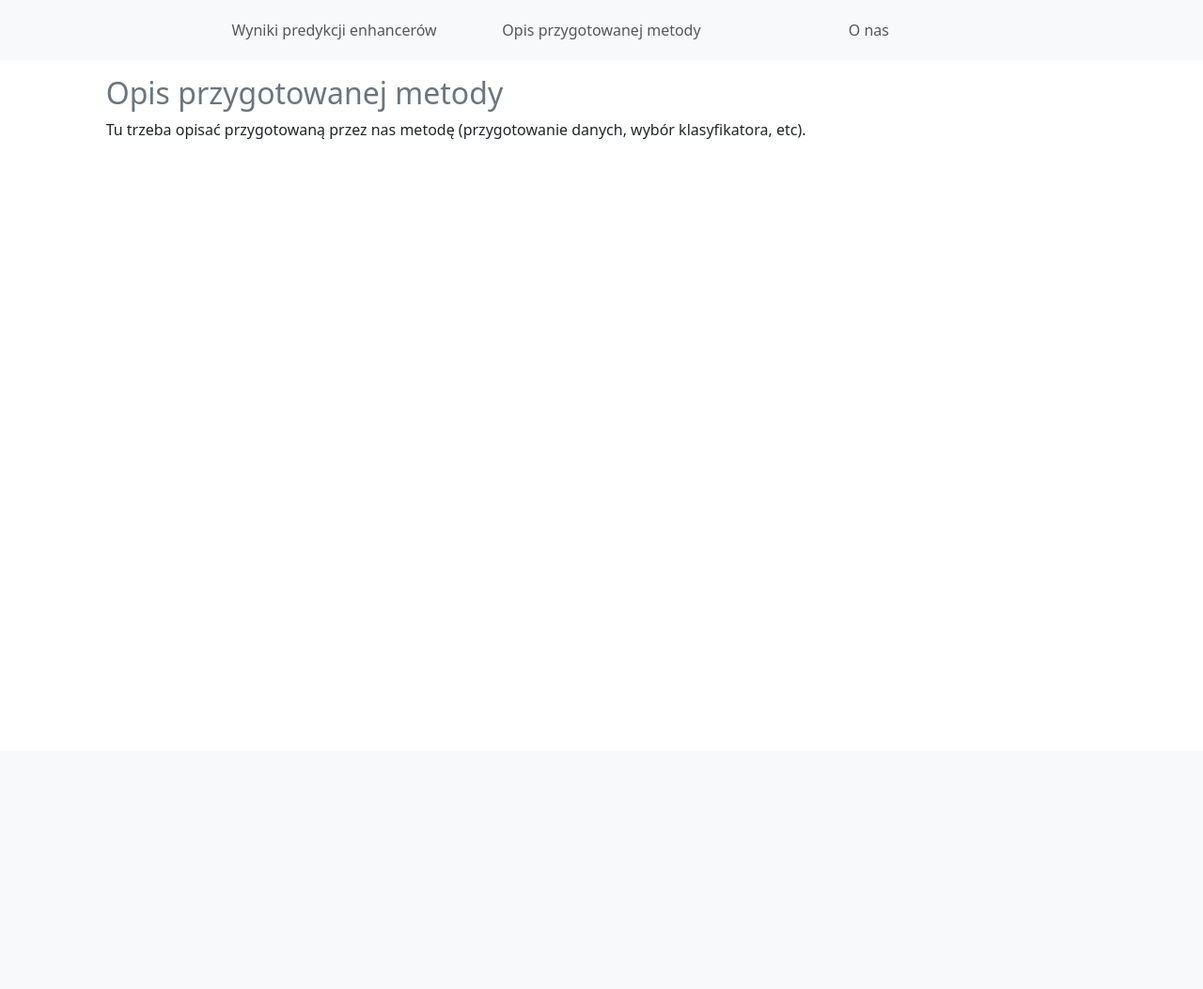
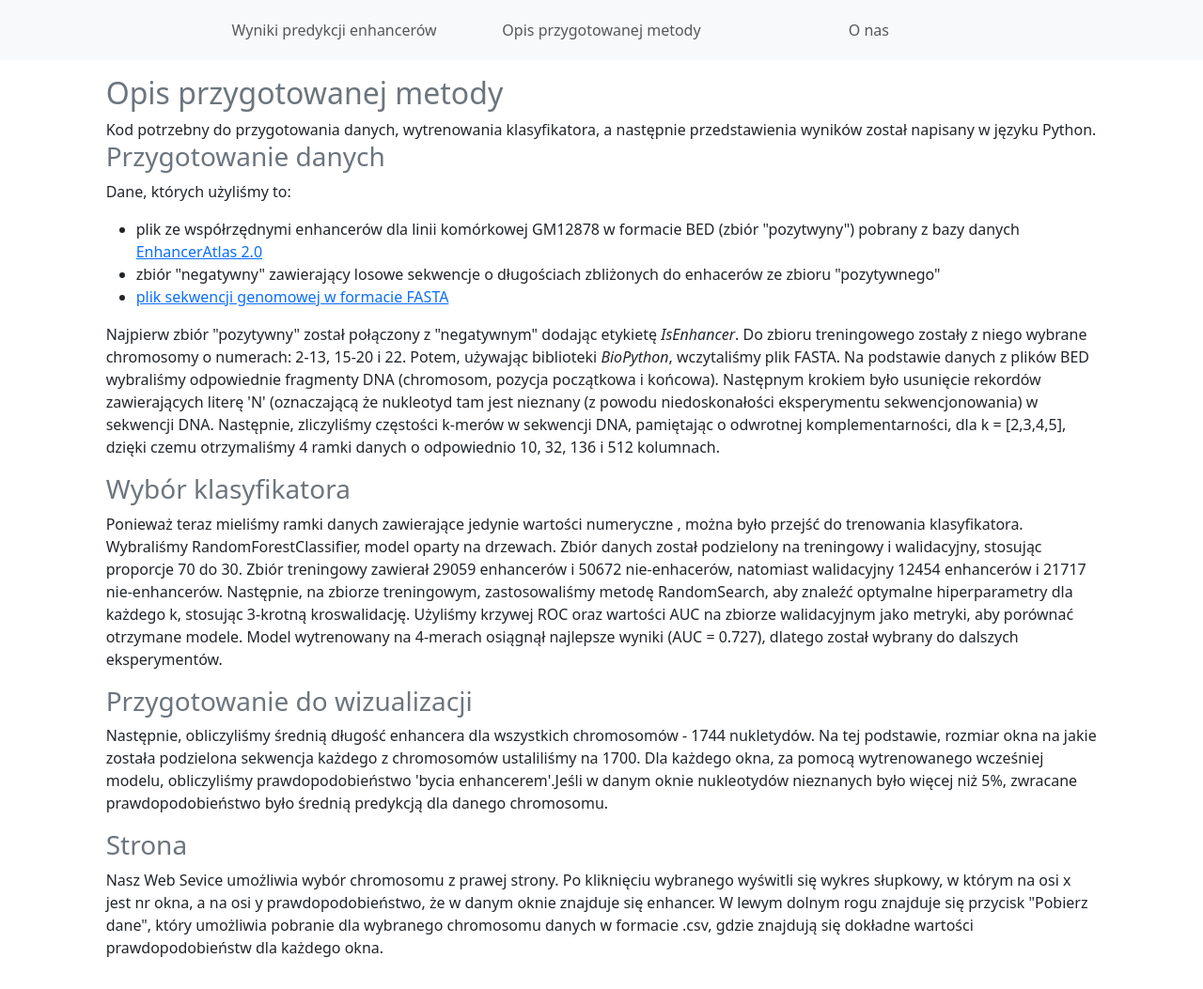
Before and after one commit to zakrzewow/wb-django-service, a Django app: page /howto/ in a window 1280 px wide. Shown: the whole page at 94% size. Before the commit the page ends 148 px from the top, so only its background shows below. Run offline with Django 4.2, Linux system fonts and the light colour scheme.

Commit message:
ADD DESCRIPTION OF METHODS

```diff
--- a/service/templates/service/howto.html
+++ b/service/templates/service/howto.html
@@ -3,6 +3,70 @@
 {% block content %}
     <h2 class="h2 text-secondary">Opis przygotowanej metody</h2>
 
-    Tu trzeba opisać przygotowaną przez nas metodę (przygotowanie danych, wybór klasyfikatora, etc).
+    Kod potrzebny do przygotowania danych, wytrenowania klasyfikatora, a następnie przedstawienia wyników
+    został napisany w języku Python.
+    <section>
+        <h3 class="h3 text-secondary">Przygotowanie danych</h3>
+        <p>
+            Dane, których użyliśmy to:
+        <ul>
+            <li> plik ze współrzędnymi enhancerów dla linii komórkowej GM12878 w formacie BED (zbiór "pozytwyny")
+                pobrany z bazy danych <a href="http://www.enhanceratlas.org/">
+                    EnhancerAtlas 2.0</a></li>
+            <li>zbiór "negatywny" zawierający losowe sekwencje o długościach zbliżonych do enhacerów
+                ze zbioru "pozytywnego"
+            </li>
+            <li><a href="https://www.gencodegenes.org/human/release_43lift37.html">
+                plik sekwencji genomowej w formacie FASTA</a></li>
+        </ul>
 
+        Najpierw zbiór "pozytywny" został połączony z "negatywnym" dodając etykietę <i>IsEnhancer</i>.
+        Do zbioru treningowego zostały z niego wybrane chromosomy o numerach: 2-13, 15-20 i 22.
+        Potem, używając biblioteki <i>BioPython</i>, wczytaliśmy plik FASTA. Na podstawie danych z plików BED
+        wybraliśmy odpowiednie fragmenty DNA (chromosom, pozycja początkowa i końcowa).
+        Następnym krokiem było usunięcie rekordów zawierających literę 'N' (oznaczającą
+        że nukleotyd tam jest nieznany (z powodu niedoskonałości eksperymentu sekwencjonowania)
+        w sekwencji DNA. Następnie, zliczyliśmy częstości k-merów w sekwencji DNA, pamiętając o odwrotnej komplementarności,
+        dla k = [2,3,4,5], dzięki czemu otrzymaliśmy 4 ramki danych o odpowiednio 10, 32, 136 i 512 kolumnach.
+        </p>
+    </section>
+
+    <section>
+        <h3 class="h3 text-secondary">Wybór klasyfikatora</h3>
+        <p>Ponieważ teraz mieliśmy ramki danych zawierające jedynie wartości numeryczne , można było przejść do trenowania
+            klasyfikatora. Wybraliśmy RandomForestClassifier, model oparty na drzewach.
+            Zbiór danych został podzielony na treningowy i walidacyjny, stosując proporcje 70 do 30.
+            Zbiór treningowy zawierał 29059 enhancerów i 50672 nie-enhacerów, natomiast walidacyjny
+            12454 enhancerów i 21717 nie-enhancerów. Następnie, na zbiorze treningowym, zastosowaliśmy metodę
+            RandomSearch, aby znaleźć optymalne hiperparametry dla każdego
+            k, stosując 3-krotną kroswalidację.
+            Użyliśmy krzywej ROC oraz wartości AUC na zbiorze walidacyjnym jako metryki,
+            aby porównać otrzymane modele. Model wytrenowany na 4-merach osiągnął najlepsze wyniki
+            (AUC = 0.727),
+            dlatego został wybrany do dalszych eksperymentów.
+        </p>
+    </section>
+
+    <section>
+        <h3 class="h3 text-secondary">Przygotowanie do wizualizacji</h3>
+        <p>Następnie, obliczyliśmy średnią długość enhancera
+            dla wszystkich chromosomów - 1744 nukletydów. Na tej podstawie, rozmiar okna na jakie
+            została podzielona sekwencja każdego z chromosomów
+            ustaliliśmy na 1700. Dla każdego okna, za pomocą wytrenowanego wcześniej modelu,
+            obliczyliśmy prawdopodobieństwo 'bycia enhancerem'.Jeśli w danym oknie nukleotydów
+            nieznanych było więcej niż 5%,
+            zwracane prawdopodobieństwo było średnią predykcją dla danego chromosomu.
+        </p>
+    </section>
+
+    <section>
+        <h3 class="h3 text-secondary">Strona</h3>
+        <p>Nasz Web Sevice umożliwia wybór chromosomu z prawej strony.
+            Po kliknięciu wybranego wyświtli się wykres słupkowy, w którym na osi x jest
+            nr okna, a na osi y prawdopodobieństwo, że w danym oknie znajduje się enhancer.
+            W lewym dolnym rogu znajduje się przycisk "Pobierz dane",
+            który umożliwia pobranie dla wybranego chromosomu danych w formacie .csv,
+            gdzie znajdują się dokładne wartości prawdopodobieństw dla każdego okna.
+        </p>
+    </section>
 {% endblock %}
```
